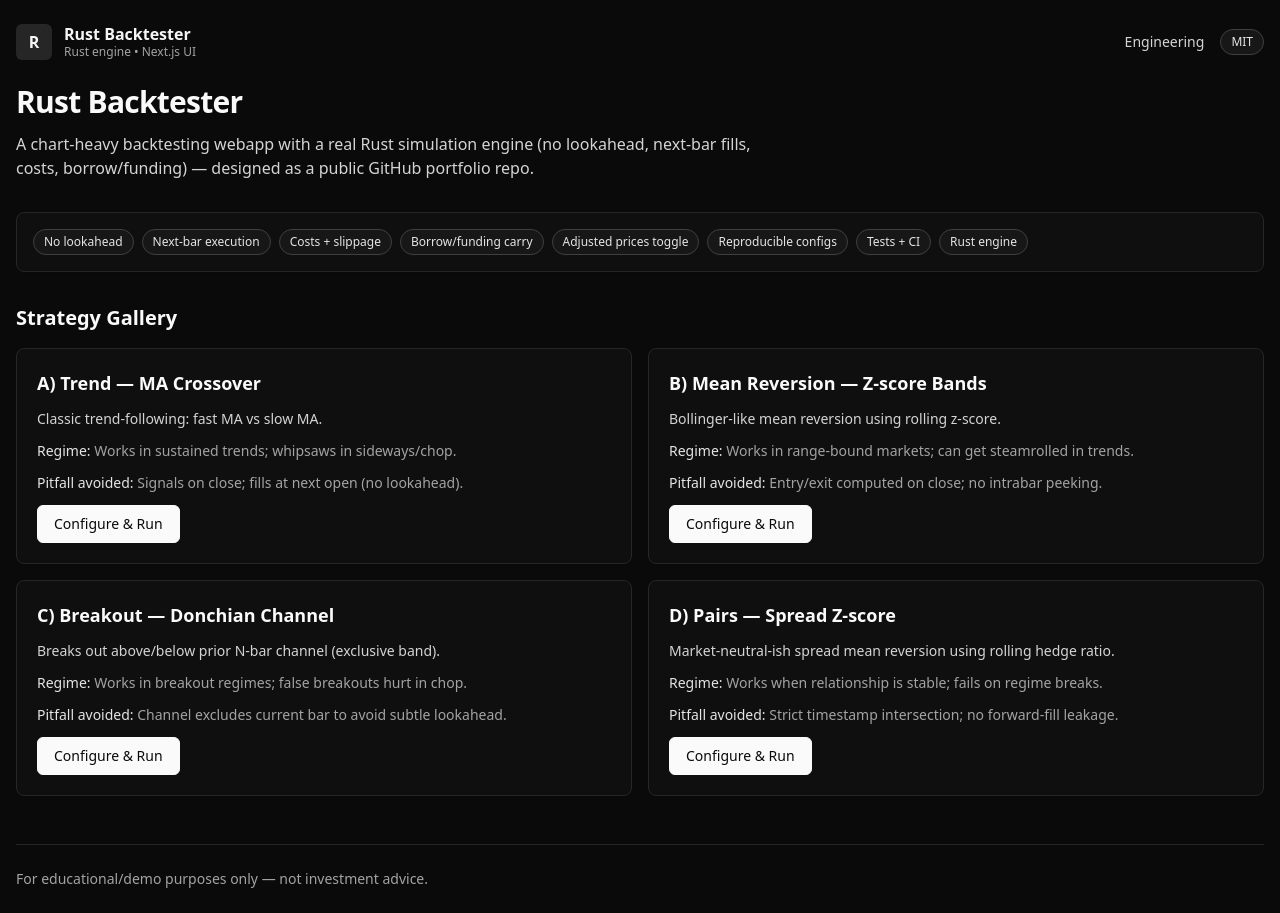
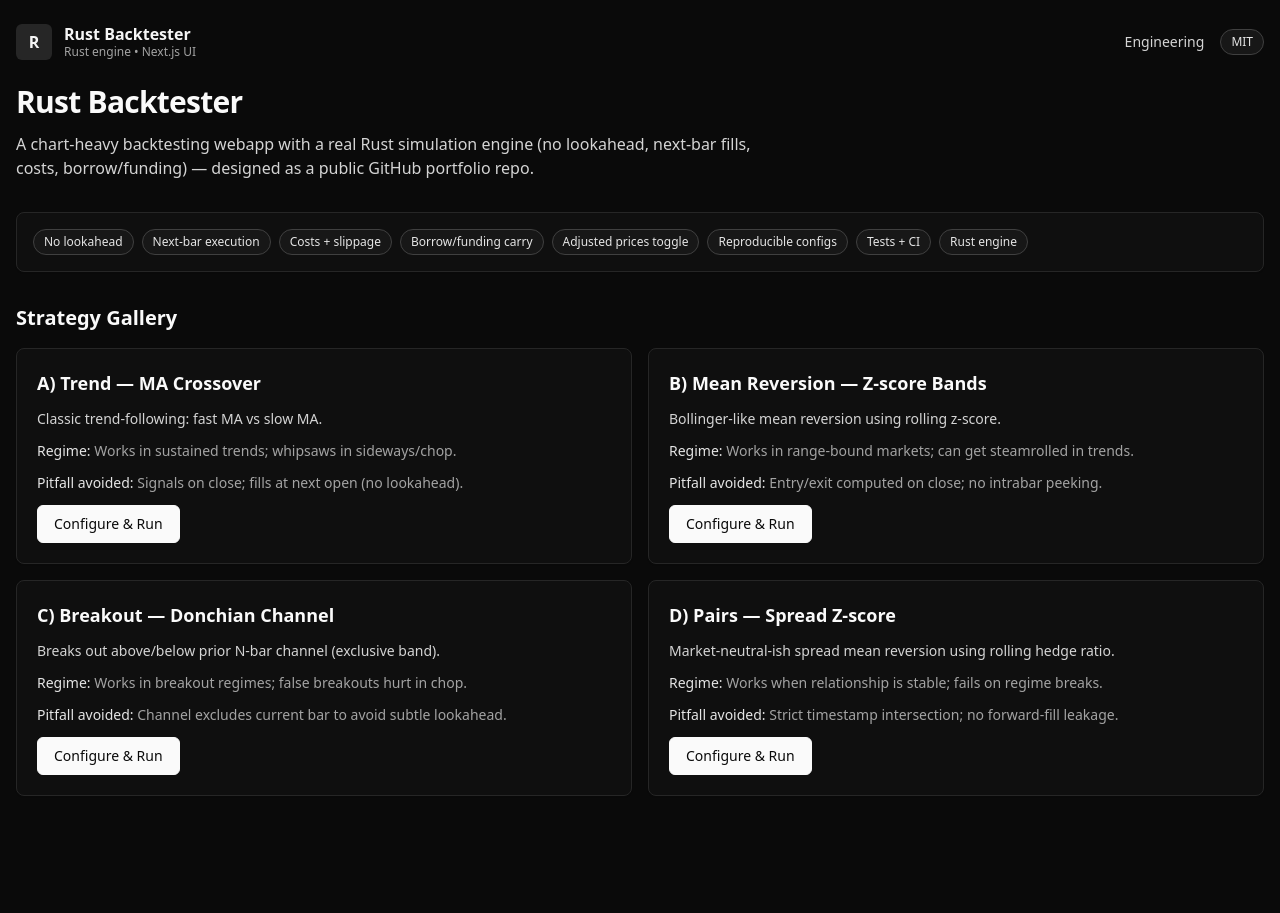
Before and after one commit to brubrudsi/rust-backtester, a Next.js app in the folder frontend/: page / in a window 1280 px wide. After the commit the page ends 820 px from the top, so only its background shows below. Built offline with nearby package versions, Linux system fonts and the light colour scheme; no server answers.

Commit message:
Remove footer investment disclaimer text

```diff
--- a/frontend/app/layout.tsx
+++ b/frontend/app/layout.tsx
@@ -14,9 +14,6 @@ export default function RootLayout({ children }: { children: React.ReactNode })
         <div className="mx-auto max-w-7xl px-4 py-6">
           <Nav />
           <main className="mt-6">{children}</main>
-          <footer className="mt-12 border-t border-neutral-800 pt-6 text-sm text-neutral-400">
-            For educational/demo purposes only — not investment advice.
-          </footer>
         </div>
       </body>
     </html>
```
